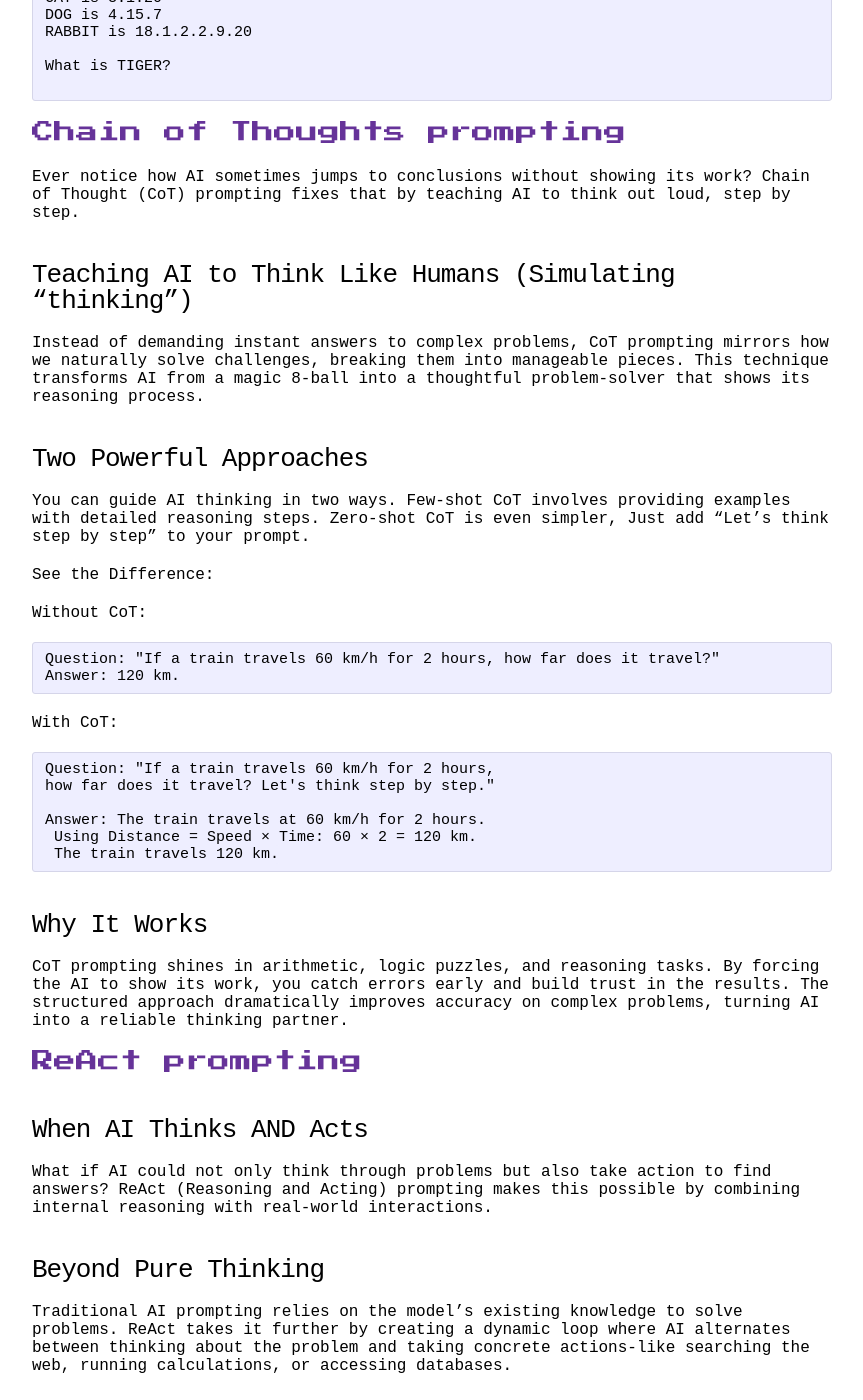
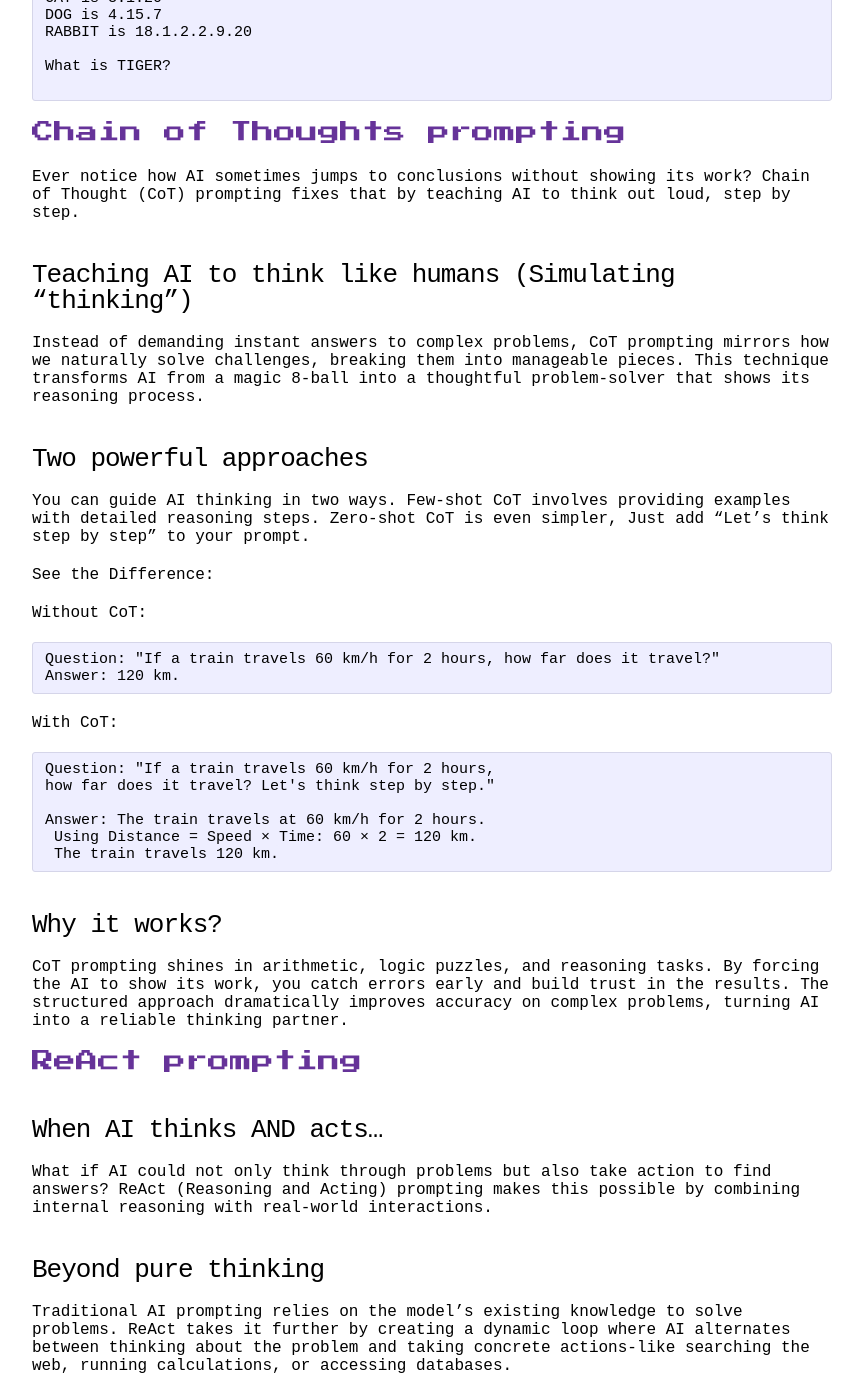
Before and after one commit to mindyouragents/mindyouragents.github.io, a Jekyll site: the page built from _posts/2025-06-22-prompt-engineering.markdown, in a window 1280 px wide and 1400 px high, scrolled down 1401 px. Shown: the whole window, without its empty margins (208-1071 px from the left). Built offline with Jekyll 4.4.1, drawn with Linux system fonts in a browser that asks for light colours; some web fonts are replaced; some of the changed text lies outside the part shown.

````diff
--- a/_posts/2025-06-22-prompt-engineering.markdown
+++ b/_posts/2025-06-22-prompt-engineering.markdown
@@ -7,12 +7,12 @@ date:   2025-06-22 10:00:00
 ---
 Getting meaningful responses from AI tools like ChatGPT isn't just about asking questions, it's about asking the right questions. Prompt engineering is the art of crafting inputs that unlock AI's full potential.
 
-### What Makes a Great Prompt?
+### What makes a great prompt?
 Think of prompts as detailed instructions for a highly capable but literal assistant. The more specific and structured your request, the better the output. This means considering tone, context, and clear constraints.
 
 Want better results? Try role-based prompting: "You are a marketing expert and create..." or use examples to show exactly what you need. Setting boundaries works too. For example, "explain this concept in simple terms under 100 words."
 
-### Why It Matters
+### Why it matters?
 AI models don't truly "understand" like humans do. They recognize patterns and calculate probabilities based on training data. A vague prompt leads to generic responses, while a well-crafted one delivers precisely what you need. No model retraining required for that.
 
 ### Popular prompt patters:
@@ -58,10 +58,10 @@ What is TIGER?
 
 Ever notice how AI sometimes jumps to conclusions without showing its work? Chain of Thought (CoT) prompting fixes that by teaching AI to think out loud, step by step.
 
-### Teaching AI to Think Like Humans (Simulating "thinking")
+### Teaching AI to think like humans (Simulating "thinking")
 Instead of demanding instant answers to complex problems, CoT prompting mirrors how we naturally solve challenges, breaking them into manageable pieces. This technique transforms AI from a magic 8-ball into a thoughtful problem-solver that shows its reasoning process.
 
-### Two Powerful Approaches
+### Two powerful approaches
 You can guide AI thinking in two ways. Few-shot CoT involves providing examples with detailed reasoning steps. Zero-shot CoT is even simpler, Just add "Let's think step by step" to your prompt.
 
 See the Difference:
@@ -82,19 +82,19 @@ Answer: The train travels at 60 km/h for 2 hours.
  The train travels 120 km.
 ```
 
-### Why It Works
+### Why it works?
 CoT prompting shines in arithmetic, logic puzzles, and reasoning tasks. By forcing the AI to show its work, you catch errors early and build trust in the results. The structured approach dramatically improves accuracy on complex problems, turning AI into a reliable thinking partner.
 
 <span class="important">ReAct prompting</span>
 
-### When AI Thinks AND Acts
+### When AI thinks AND acts...
 
 What if AI could not only think through problems but also take action to find answers? ReAct (Reasoning and Acting) prompting makes this possible by combining internal reasoning with real-world interactions.
 
-### Beyond Pure Thinking
+### Beyond pure thinking
 Traditional AI prompting relies on the model's existing knowledge to solve problems. ReAct takes it further by creating a dynamic loop where AI alternates between thinking about the problem and taking concrete actions-like searching the web, running calculations, or accessing databases.
 
-### The Think-Act-Observe Cycle
+### The Think-Act-Observe cycle
 ReAct follows a powerful three-step pattern:
 
 ```text
@@ -115,7 +115,7 @@ Thought: Now I have the answer based on current information.
 Answer: 26%.
 ```
 
-### Why It Matters
+### Why it matters?
 ReAct prompting reduces AI hallucinations by grounding responses in real data. It creates transparency and you can see exactly how AI reached its conclusion. This approach powers advanced AI agents that can interact with tools, making them incredibly valuable for complex, multi-step tasks requiring current information.
 
 <span class="important">Tree of Thoughts prompting</span>
````
